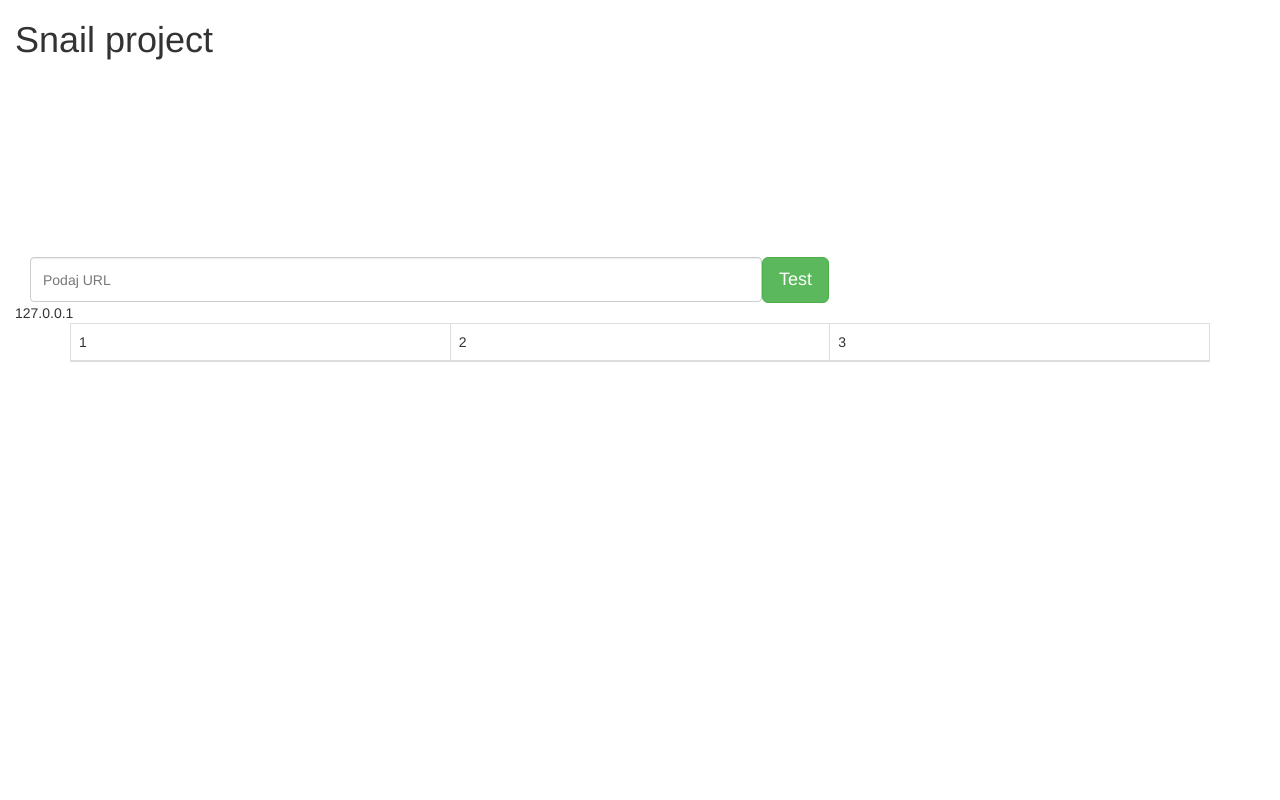
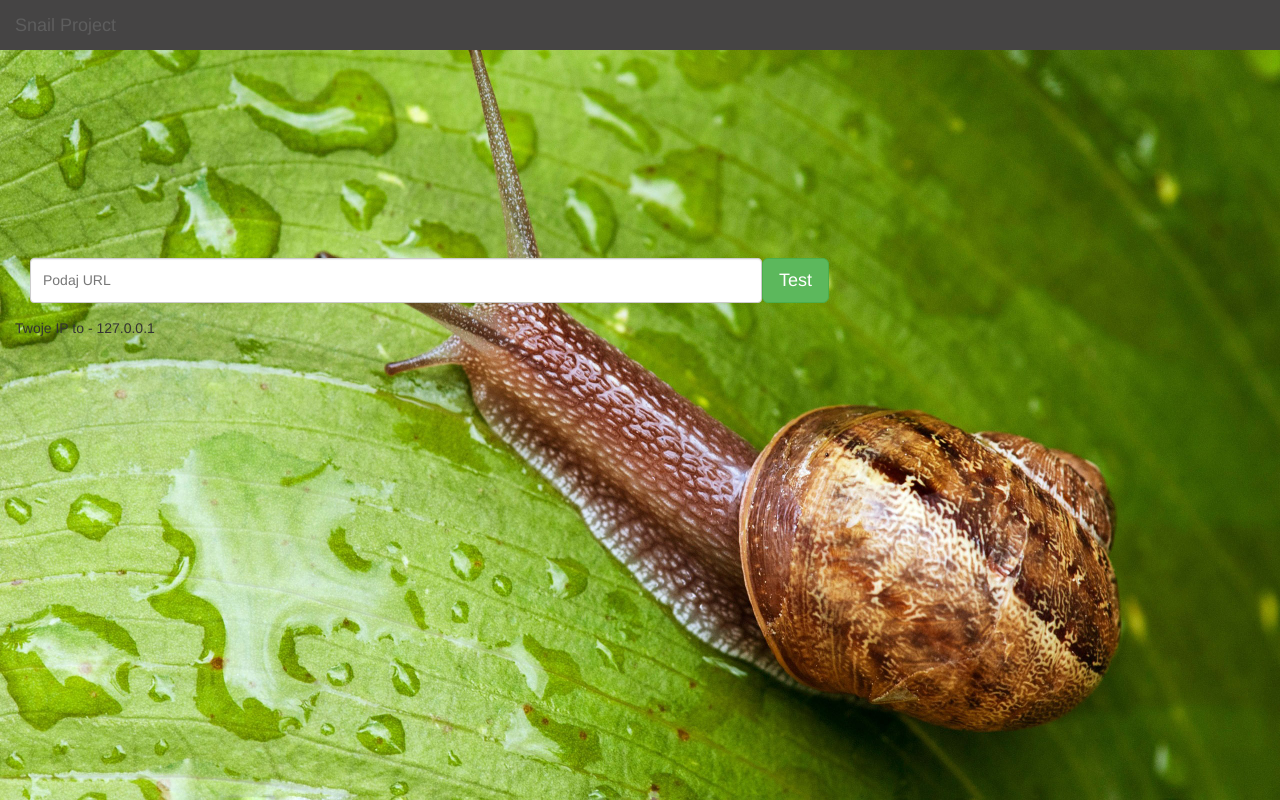
Before and after one commit to Malwurf/testingSite, a PHP site: page /html/index.php in a window 1280 px wide. Run offline with PHP 8.4, Linux system fonts and the light colour scheme.

Commit message:
visual changes

```diff
--- /dev/null
+++ b/css/main.css
@@ -0,0 +1,46 @@
+.width_60 {
+    width: 60%;
+    float: left;
+}
+
+.width_5 {
+    width: 5%;
+    float: right;
+}
+
+.height_45 {
+    height: 45px;
+}
+
+.margin_top_15 {
+    margin-top: 15px;
+}
+
+.margin_top_15pc {
+    margin-top: 15%;
+}
+
+.margin_top_20pc {
+	margin-top: 20%;
+}
+
+body {
+	background-image: url(../img/snail.jpg);
+	background-size: cover;
+	background-repeat: no-repeat;
+}
+
+.nav_style {
+	background-color: #454444;
+	border: none;
+	border-radius: 0;
+}
+
+.nav_logo_color {
+	color: white;
+}
+
+.white_box {
+	background-color: white;
+	opacity: 0.8;
+}
--- a/html/css/main.css
+++ /dev/null
@@ -1,17 +0,0 @@
-.width_60 {
-    width: 60%;
-    float: left;
-}
-
-.width_5 {
-    width: 5%;
-    float: right;
-}
-
-.height_45 {
-    height: 45px;
-}
-
-.margin_top_15 {
-    margin-top: 15%;
-}
--- a/html/index.php
+++ b/index.php
@@ -12,30 +12,42 @@
 </head>
 <body>
 
+	<nav  class="navbar navbar-default nav_style" role="navigation">
+	  	<div class="container-fluid">
+	    <!-- Brand and toggle get grouped for better mobile display -->
+	    <div class="navbar-header">
+	      <button type="button" class="navbar-toggle collapsed" data-toggle="collapse" data-target="#bs-example-navbar-collapse-1">
+	        <span class="sr-only">Toggle navigation</span>
+	        <span class="icon-bar"></span>
+	        <span class="icon-bar"></span>
+	        <span class="icon-bar"></span>
+	      </button>
+	      <a class="navbar-brand nav_logo_color" href="#">Snail Project</a>
+	    </div>
+	</nav>
 
 
 	<div class="container-fluid">
-		<p><h1>Snail project</h1></p>
-	</div>
-
-	<div class="container-fluid">
-		<div class="container-fluid margin_top_15">
+		<div class="container-fluid margin_top_15pc">
 			<input id="address" type="text" class="form-control width_60 height_45" placeholder="Podaj URL">
 			<button id="runTest" class="btn btn-success btn-lg">Test</button>
 		</div>
-		<?php include 'ip.php'; ?>
+		<div class="margin_top_15">
+			<p>Twoje IP to - <?php include 'ip.php'; ?>
+		</div>
+
 	</div>
 
 
-	<div class="container">
-		<table id="insightResultTable" class="table table-striped table-bordered table-hover">
-			<thead>
+	<div class="container margin_top_20pc">
+		<table id="insightResultTable" class="table table-striped table-bordered table-hover white_box">
+<!--			<thead>
 				<tr>
 					<td>1</td>
 					<td>2</td>
 					<td>3</td>
 				</tr>
-			</thead>
+			</thead> -->
 			<tbody>
 			</tbody>
 		</table>
```
Also changed, not shown: css/bootstrap.min.css (renamed from html/css/bootstrap.min.css), img/mini.jpg (renamed from html/img/mini.jpg), img/photographer.jpg (renamed from html/img/photographer.jpg), img/snail.jpg (added), img/woman.jpg (renamed from html/img/woman.jpg), ip.php (renamed from html/ip.php), js/bootstrap.min.js (renamed from html/js/bootstrap.min.js), js/jquery-2.1.1.min.js (renamed from html/js/jquery-2.1.1.min.js), js/scripts/insight.js (renamed from html/js/scripts/insight.js), 4 other files.
